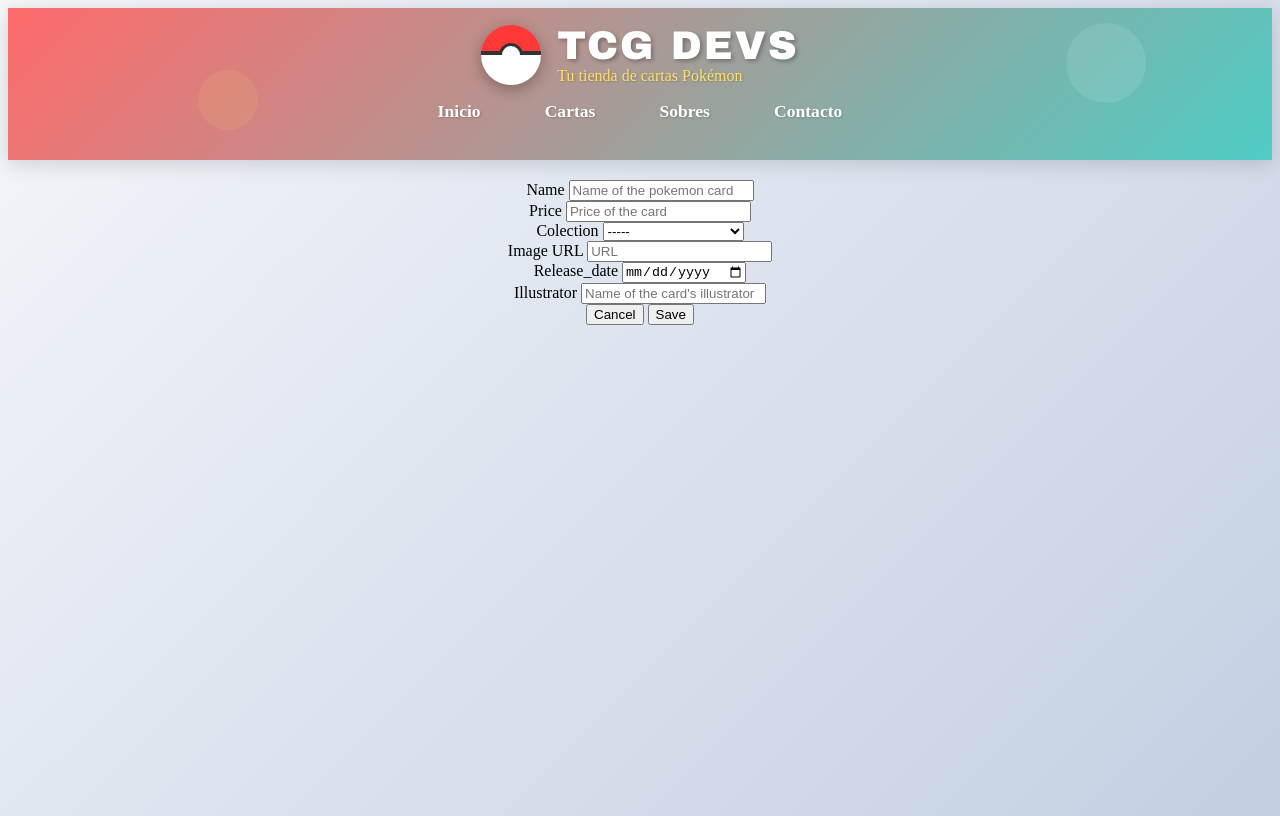
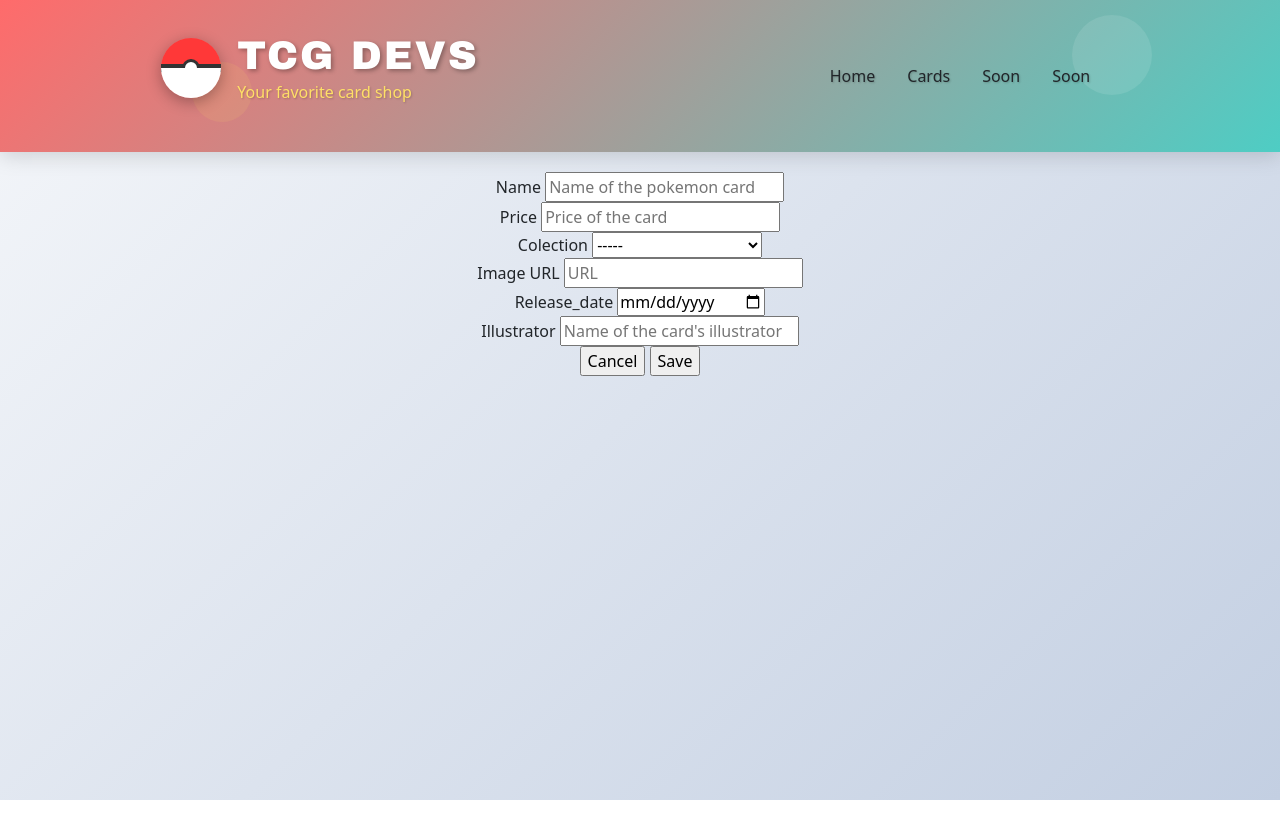
Before and after one commit to Izan-Gonzalez-urjc/webapp05, a plain HTML site: page create_new_card_profile.html in a window 1280 px wide. Drawn offline with nearby package versions, Linux system fonts and the light colour scheme.

Commit message:
fixed banner on new card

```diff
--- a/create_new_card_profile.html
+++ b/create_new_card_profile.html
@@ -1,8 +1,14 @@
 <!DOCTYPE html>
 <html>
     <head>
+
         <link href="style/style.css" rel="stylesheet">
         <title>Create a new card</title>
+            <!-- Bootstrap CSS -->
+        <link href="https://cdn.jsdelivr.net/npm/bootstrap@5.3.0/dist/css/bootstrap.min.css" rel="stylesheet">
+            <!-- Font Awesome para iconos -->
+        <link rel="stylesheet" href="https://cdnjs.cloudflare.com/ajax/libs/font-awesome/6.0.0/css/all.min.css">
+
     </head>
     <body class="store-main">
     <header class="pokemon-banner" style="margin-bottom: 20px;">
@@ -20,7 +26,7 @@
                         </div>
                         <div class="brand-text">
                             <h1 class="store-name">TCG DEVS</h1>
-                            <p class="store-tagline">Tu tienda de cartas Pokémon</p>
+                            <p class="store-tagline">Your favorite card shop</p>
                         </div>
                     </div>
                 </div>
@@ -29,10 +35,10 @@
                 <div class="col-12 col-md-6 nav-section">
                     <nav class="banner-nav">
                         <ul class="nav-links">
-                            <li><a href="#inicio" class="nav-link">Inicio</a></li>
-                            <li><a href="#cartas" class="nav-link">Cartas</a></li>
-                            <li><a href="#sobres" class="nav-link">Sobres</a></li>
-                            <li><a href="#contacto" class="nav-link">Contacto</a></li>
+                            <li><a href="#inicio" class="nav-link">Home</a></li>
+                            <li><a href="#cartas" class="nav-link">Cards</a></li>
+                            <li><a href="#sobres" class="nav-link">Soon</a></li>
+                            <li><a href="#contacto" class="nav-link">Soon</a></li>
                         </ul>
                     </nav>
                 </div>
@@ -46,18 +52,22 @@
             <div class="pattern-element pattern-3"></div>
         </div>
     </header>
+
+    <!--Main page start-->
+
     <main>
-        <div></div>
-        <div style="text-align: center;">
-        <form>
+        <div class="container" style="text-align: center;">
+            <div>
+                <form role="form">
+                    <div class="form-group">
                         <label for="pokemon_name">Name</label>
                         <input type="text" id="pokemon_name" name="Name" placeholder="Name of the pokemon card" required>
-        </form>
-        <form>
+                    </div>
+                    <div class="form-group">
                         <label for ="price">Price</label>
                         <input type="number" id="price" name="Price" step="0.01" min="0" placeholder="Price of the card">
-        </form>
-        <form>
+                    </div>
+                    <div class="form-group">
                         <label for ="colection">Colection</label>
                         <select name ="Colection" id = "colection">
                             <option value="" disabled selected hidden>-----</option>
@@ -68,23 +78,25 @@
                             <option value="ParadoxRift">Paradox Rift</option>
                             <option value="CrownZenith">Crown Zenith</option>
                         </select>
-        </form>
-        <form>
+                    </div>
+                    <div class="form-group">
                         <label for="image">Image URL</label>
                         <input type="text" id="image" name="Image" placeholder="URL">
-        </form>
-        <form>
+                    </div>
+                    <div class="form-group">
                         <label for="release_date">Release_date</label>
                         <input type="date" id="release_date" name="Release_date">
-        </form>
-        <form>
+                    </div>
+                    <div class="form-group">
                         <label for="illustrator">Illustrator</label>
                         <input type="text" id="illustrator" name="Illustrator" placeholder="Name of the card's illustrator">
+                    </div>
+                    <div class="form-group">
+                        <input type="button" value="Cancel" onclick="window.location.href='index.html'">
+                        <input type="submit" value="Save"> <!--Not implemented yet-->
+                    </div>
                 </form>
-        <form>
-            <input type="button" value="Cancel" onclick="window.location.href='index.html'">
-            <input type="submit" value="Save"> <!--Not implemented-->
-        </form>
+            </div>
         </div>
     </main>
     </body>
```
Lines whose indentation alone changed are shown as unchanged.
